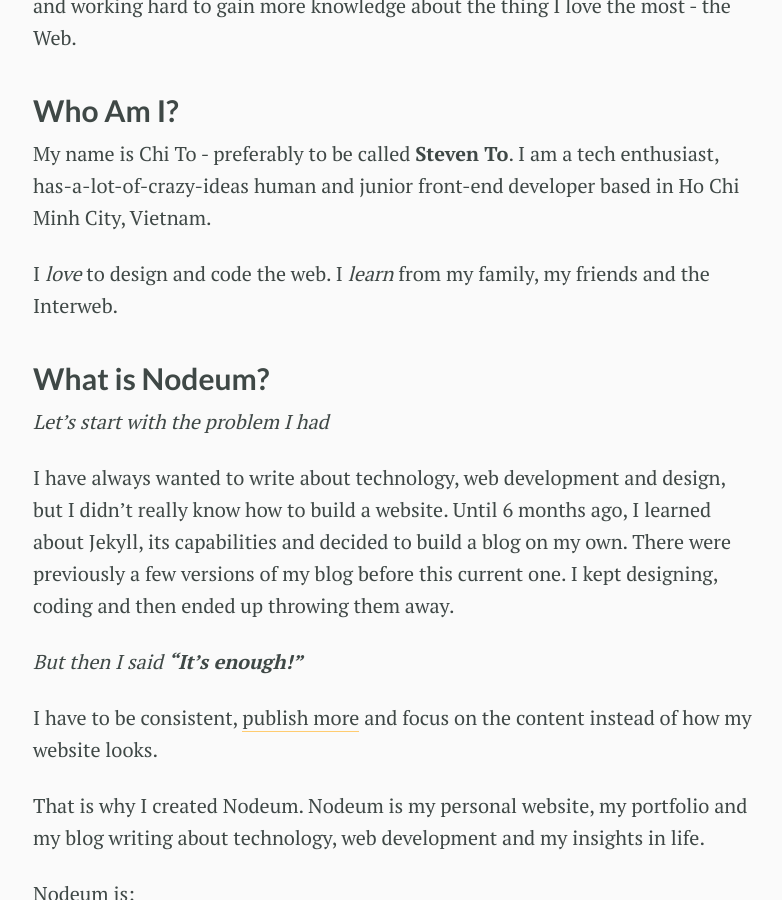
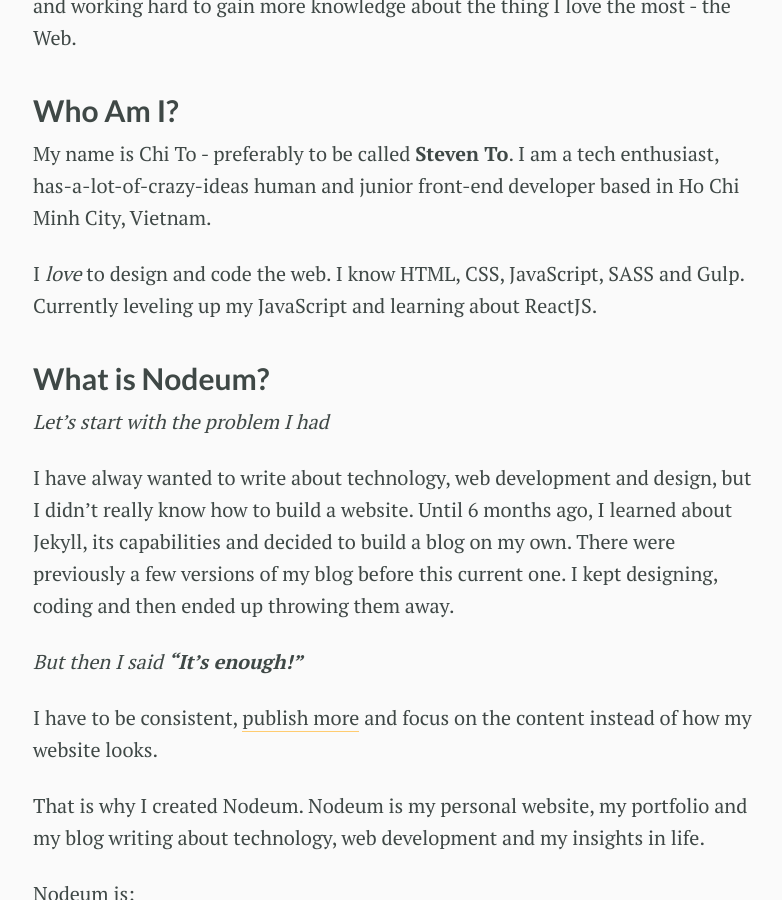
Before and after one commit to alphachoi/nodeum.github.io, a Jekyll site: the page built from _posts/2016-04-30-welcome.md, in a window 1280 px wide and 900 px high, scrolled down 519 px. Shown: the whole window, without its empty margins (247-1029 px from the left). Built offline with Jekyll 4.4.1, drawn with Linux system fonts in a browser that asks for light colours; nearby versions of some CDN libraries.

```diff
--- a/_posts/2016-04-30-welcome.md
+++ b/_posts/2016-04-30-welcome.md
@@ -14,13 +14,13 @@
 
 My name is Chi To - preferably to be called **Steven To**. I am a tech enthusiast, has-a-lot-of-crazy-ideas human and junior front-end developer based in Ho Chi Minh City, Vietnam.
 
-I _love_ to design and code the web. I _learn_ from my family, my friends and the Interweb.
+I _love_ to design and code the web. I know HTML, CSS, JavaScript, SASS and Gulp. Currently leveling up my JavaScript and learning about ReactJS.
 
 ## What is Nodeum?
 
 _Let's start with the problem I had_
 
-I have always wanted to write about technology, web development and design, but I didn't really know how to build a website. Until 6 months ago, I learned about Jekyll, its capabilities and decided to build a blog on my own. There were previously a few versions of my blog before this current one. I kept designing, coding and then ended up throwing them away.
+I have alway wanted to write about technology, web development and design, but I didn't really know how to build a website. Until 6 months ago, I learned about Jekyll, its capabilities and decided to build a blog on my own. There were previously a few versions of my blog before this current one. I kept designing, coding and then ended up throwing them away.
 
 _But then I said **"It's enough!"**_
 
```
